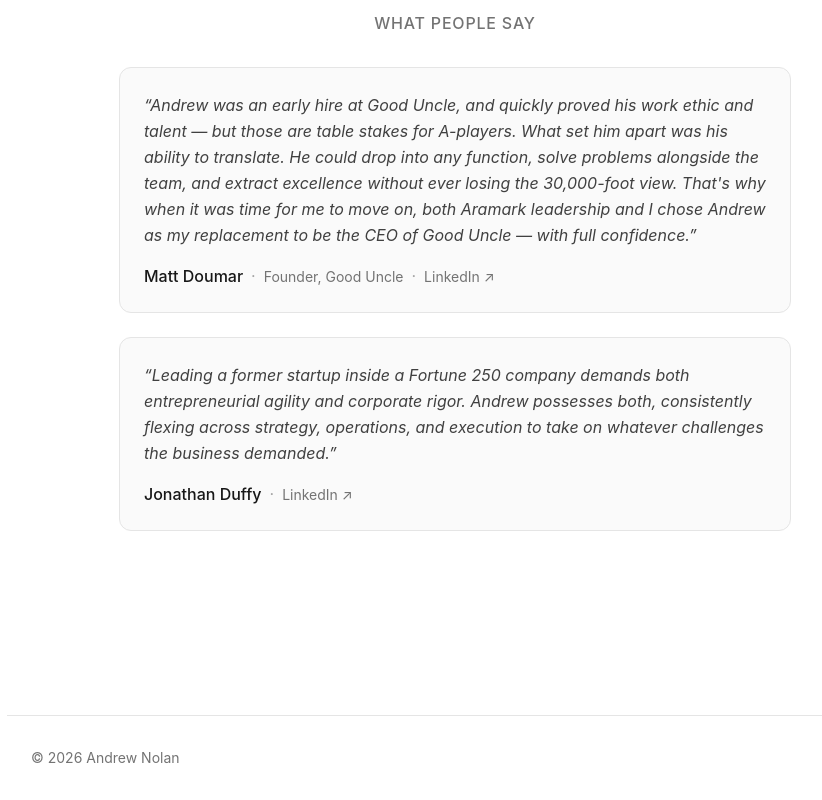
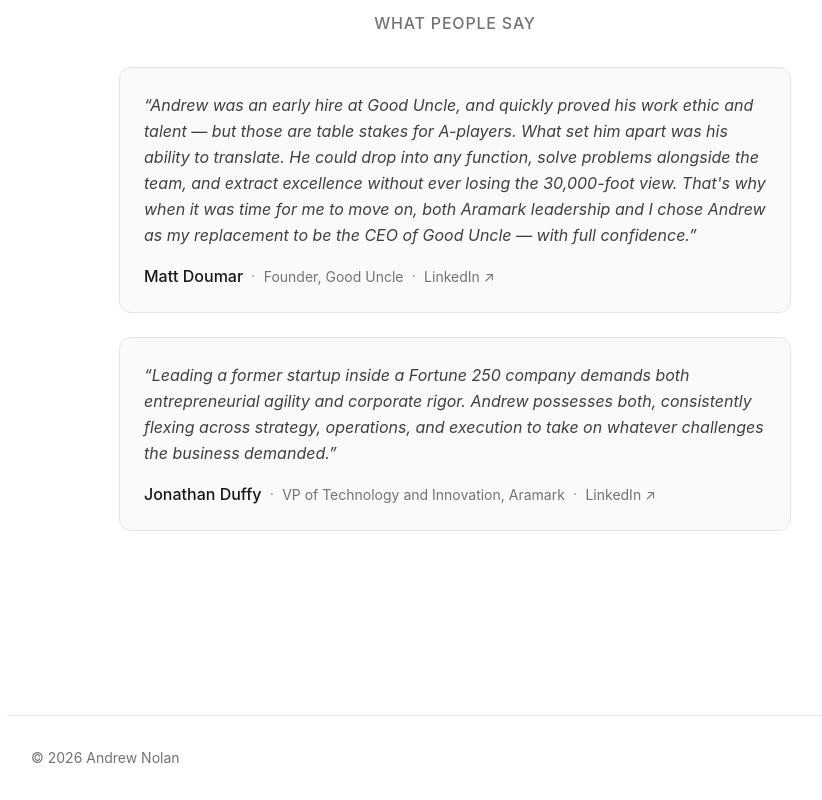
Before and after one commit to DogginitAN/andrewdavidnolan.com, a Next.js app: page / in a window 1280 px wide. Shown: the part 1421-2221 px from the top of the page, without its empty margins (185-1007 px from the left). Built offline with nearby package versions, Linux system fonts and the light colour scheme; a web font is replaced by a local one.

Commit message:
Add Jonathan Duffy title to testimonial

```diff
--- a/app/page.tsx
+++ b/app/page.tsx
@@ -295,6 +295,8 @@
                   Jonathan Duffy
                 </a>
                 <span className="text-neutral-400 mx-2">·</span>
+                <span className="text-sm text-neutral-500 dark:text-neutral-400">VP of Technology and Innovation, Aramark</span>
+                <span className="text-neutral-400 mx-2">·</span>
                 <a
                   href="https://www.linkedin.com/in/duffy/"
                   target="_blank"
```
